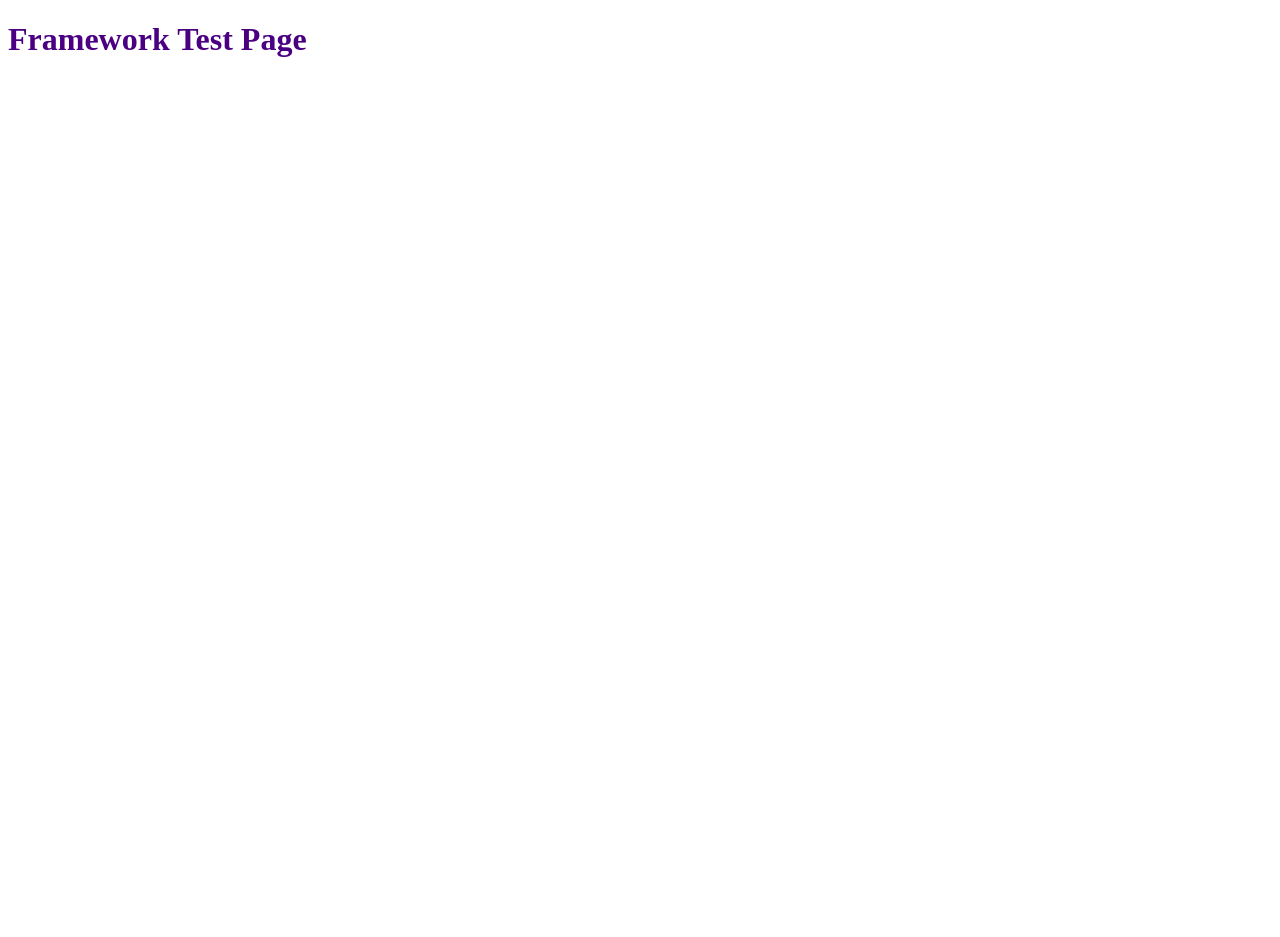
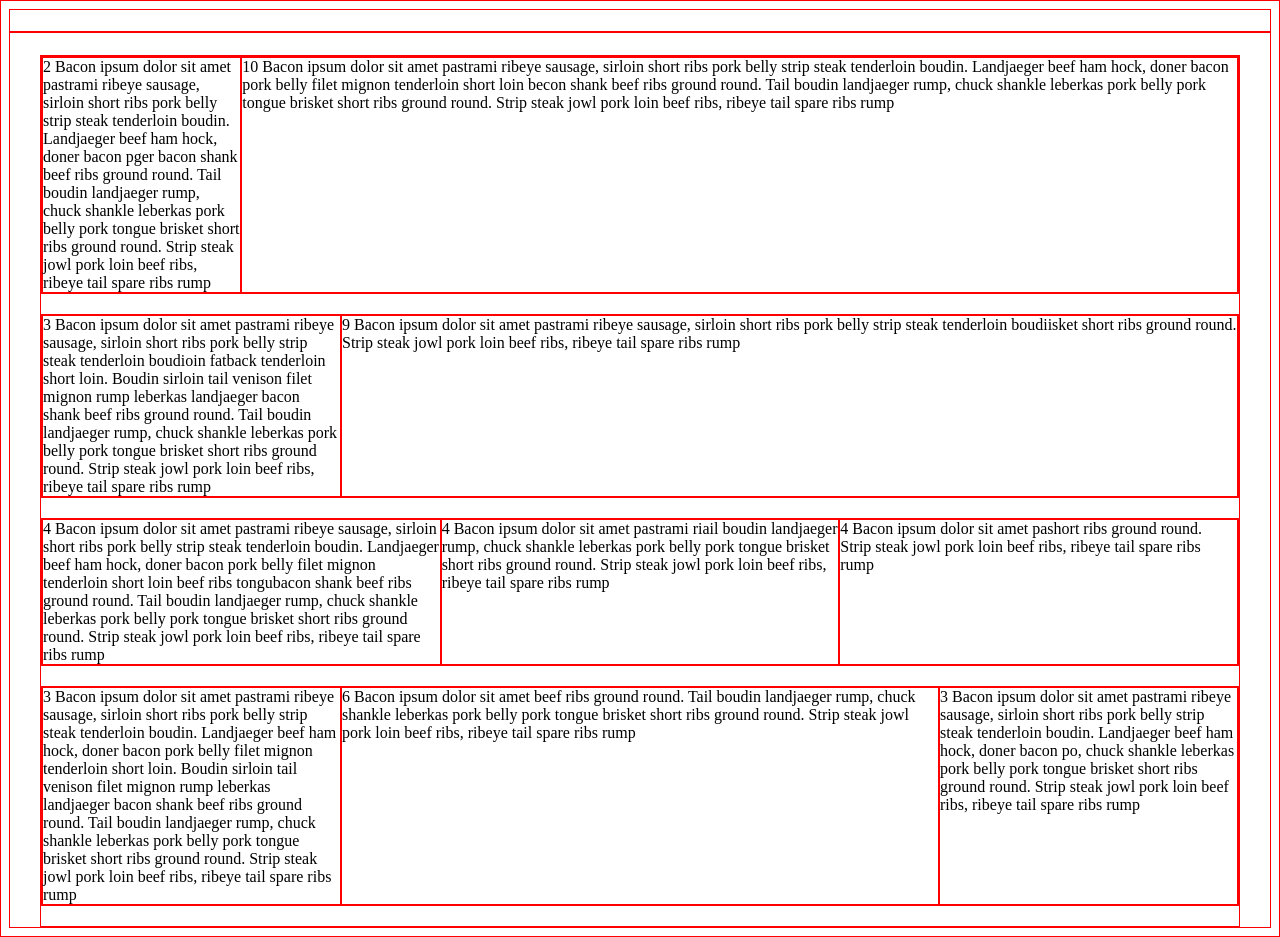
Before and after one commit to EliDaProud/Udacity-HTML-CSS, a plain HTML site: page 2_css_frameworks_responsive_layouts/portfolio/framework/test.html in a window 1280 px wide. Before the commit the page ends 800 px from the top, so only its background shows below. Drawn offline with Linux system fonts and the light colour scheme.

Commit message:
columns grid

```diff
--- a/2_css_frameworks_responsive_layouts/portfolio/framework/css/main.css
+++ b/2_css_frameworks_responsive_layouts/portfolio/framework/css/main.css
@@ -1,3 +1,75 @@
+* {
+	-webkit-box-sizing: border-box;
+	-moz-box-sizing: border-box;
+	-ms-box-sizing: border-box;
+	box-sizing: border-box;
+}
+
+* {
+   border: 1px solid red !important;
+}
+
+
 h1 {
 	color: indigo;
 }
+
+.grid {
+    margin: 0 auto;
+    max-width: 1200px;
+    width: 100%;
+}
+
+.row {
+    width: 100%;
+    margin-bottom: 20px;
+    display: flex;
+}
+
+.col-1 {
+    width: 8.33%;
+}
+
+.col-2 {
+    width: 16.66%;
+}
+
+.col-3 {
+    width: 25%;
+}
+
+.col-4 {
+    width: 33.33%;
+}
+
+.col-5 {
+    width: 41.66%;
+}
+
+.col-6 {
+    width: 50%;
+}
+
+.col-7 {
+    width: 58.33%;
+}
+
+.col-8 {
+    width: 66.66%;
+}
+
+.col-9 {
+    width: 75%;
+}
+
+.col-10 {
+    width: 83.33%;
+}
+
+.col-11 {
+    width: 91.66%;
+}
+
+.col-12 {
+    width: 100%;
+}
--- a/2_css_frameworks_responsive_layouts/portfolio/framework/test.html
+++ b/2_css_frameworks_responsive_layouts/portfolio/framework/test.html
@@ -1,11 +1,31 @@
-<!DOCTYPE html>
 <!DOCTYPE html>
 <html>
 <head>
-	<title></title>
-	<link rel="stylesheet" type="text/css" href="css/main.css">
+  <meta charset="utf-8">
+  <title>Framework Test Page</title>
+  <link rel="stylesheet" href="css/main.css">
 </head>
 <body>
-	<h1>Framework Test Page</h1>
+	<h1></h1>
+		  <div class="grid">
+		    <div class="row">
+		      <div class="col-2">2 Bacon ipsum dolor sit amet pastrami ribeye sausage, sirloin short ribs pork belly strip steak tenderloin boudin. Landjaeger beef ham hock, doner bacon pger bacon shank beef ribs ground round. Tail boudin landjaeger rump, chuck shankle leberkas pork belly pork tongue brisket short ribs ground round. Strip steak jowl pork loin beef ribs, ribeye tail spare ribs rump</div>
+		      <div class="col-10">10 Bacon ipsum dolor sit amet pastrami ribeye sausage, sirloin short ribs pork belly strip steak tenderloin boudin. Landjaeger beef ham hock, doner bacon pork belly filet mignon tenderloin short loin becon shank beef ribs ground round. Tail boudin landjaeger rump, chuck shankle leberkas pork belly pork tongue brisket short ribs ground round. Strip steak jowl pork loin beef ribs, ribeye tail spare ribs rump</div>
+		    </div>
+		    <div class="row">
+		      <div class="col-3">3 Bacon ipsum dolor sit amet pastrami ribeye sausage, sirloin short ribs pork belly strip steak tenderloin boudioin fatback tenderloin short loin. Boudin sirloin tail venison filet mignon rump leberkas landjaeger bacon shank beef ribs ground round. Tail boudin landjaeger rump, chuck shankle leberkas pork belly pork tongue brisket short ribs ground round. Strip steak jowl pork loin beef ribs, ribeye tail spare ribs rump</div>
+		      <div class="col-9">9 Bacon ipsum dolor sit amet pastrami ribeye sausage, sirloin short ribs pork belly strip steak tenderloin boudiisket short ribs ground round. Strip steak jowl pork loin beef ribs, ribeye tail spare ribs rump</div>
+		    </div>
+		    <div class="row">
+		      <div class="col-4">4 Bacon ipsum dolor sit amet pastrami ribeye sausage, sirloin short ribs pork belly strip steak tenderloin boudin. Landjaeger beef ham hock, doner bacon pork belly filet mignon tenderloin short loin beef ribs tongubacon shank beef ribs ground round. Tail boudin landjaeger rump, chuck shankle leberkas pork belly pork tongue brisket short ribs ground round. Strip steak jowl pork loin beef ribs, ribeye tail spare ribs rump</div>
+		      <div class="col-4">4 Bacon ipsum dolor sit amet pastrami riail boudin landjaeger rump, chuck shankle leberkas pork belly pork tongue brisket short ribs ground round. Strip steak jowl pork loin beef ribs, ribeye tail spare ribs rump</div>
+		      <div class="col-4">4 Bacon ipsum dolor sit amet pashort ribs ground round. Strip steak jowl pork loin beef ribs, ribeye tail spare ribs rump</div>
+		    </div>
+		    <div class="row">
+		      <div class="col-3">3 Bacon ipsum dolor sit amet pastrami ribeye sausage, sirloin short ribs pork belly strip steak tenderloin boudin. Landjaeger beef ham hock, doner bacon pork belly filet mignon tenderloin short loin. Boudin sirloin tail venison filet mignon rump leberkas landjaeger bacon shank beef ribs ground round. Tail boudin landjaeger rump, chuck shankle leberkas pork belly pork tongue brisket short ribs ground round. Strip steak jowl pork loin beef ribs, ribeye tail spare ribs rump</div>
+		      <div class="col-6">6 Bacon ipsum dolor sit amet beef ribs ground round. Tail boudin landjaeger rump, chuck shankle leberkas pork belly pork tongue brisket short ribs ground round. Strip steak jowl pork loin beef ribs, ribeye tail spare ribs rump</div>
+		      <div class="col-3">3 Bacon ipsum dolor sit amet pastrami ribeye sausage, sirloin short ribs pork belly strip steak tenderloin boudin. Landjaeger beef ham hock, doner bacon po, chuck shankle leberkas pork belly pork tongue brisket short ribs ground round. Strip steak jowl pork loin beef ribs, ribeye tail spare ribs rump</div>
+		    </div>
+		  </div>
 </body>
 </html>
```
